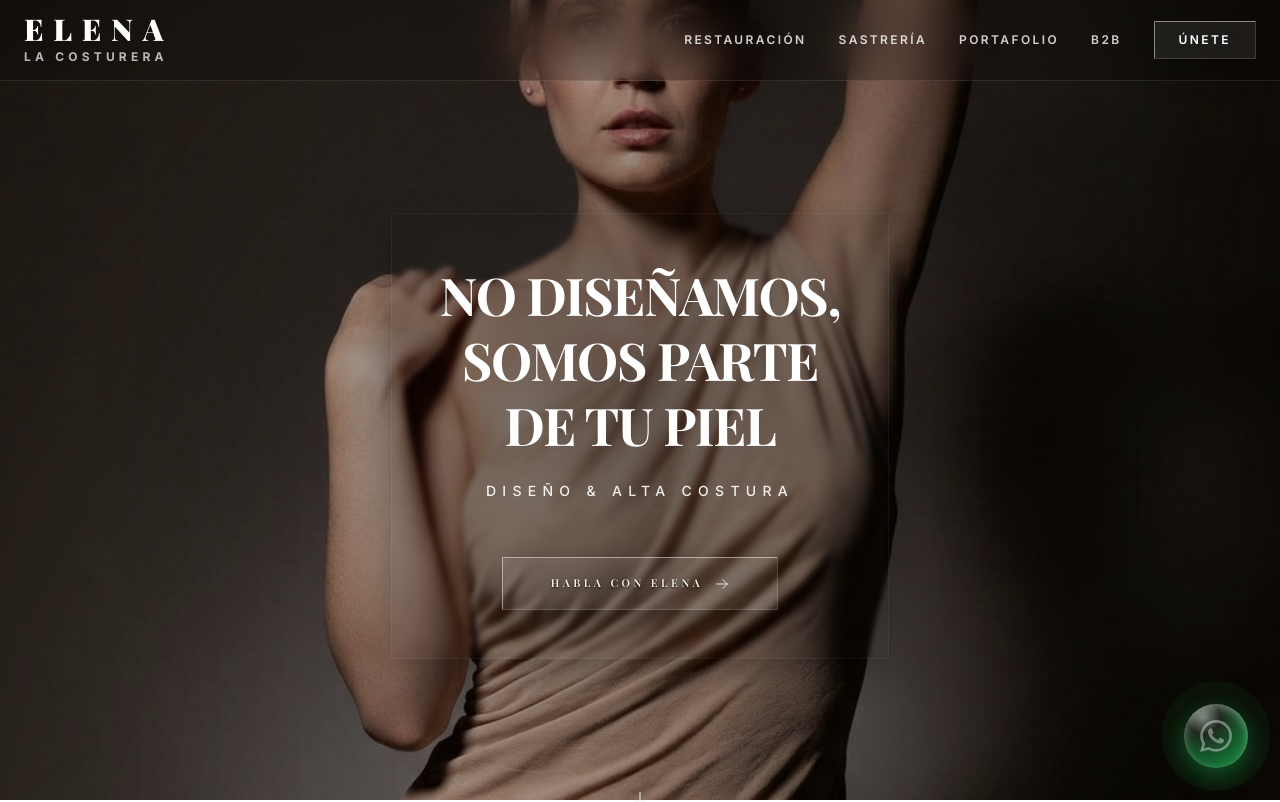
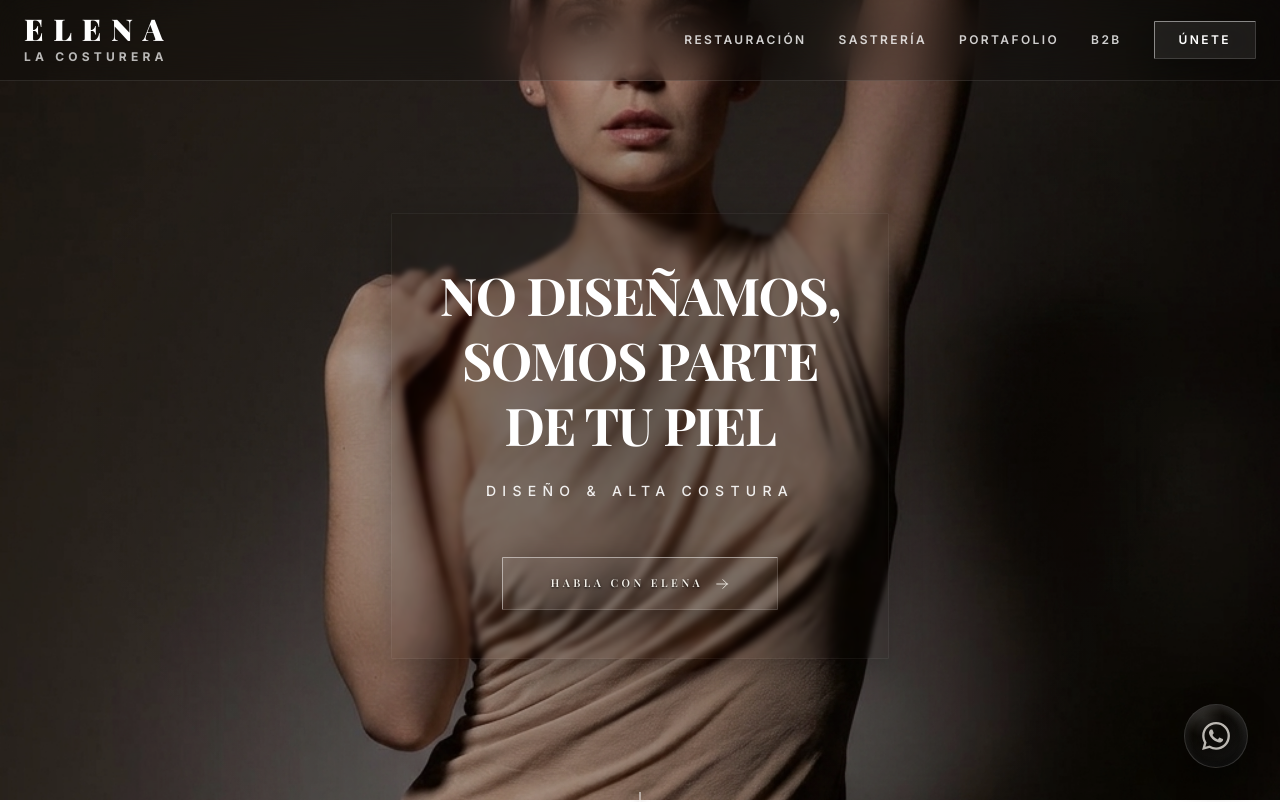
Before and after one commit to Gaz-Style/elena-atelier, a Next.js app: page / in a window 1280 px wide. Shown: the top 802 px of the page. Built offline with nearby package versions, Linux system fonts and the light colour scheme; a web font is replaced by a local one.

Commit message:
design: restyle WhatsApp button with smoked glass aesthetic

```diff
--- a/src/components/WhatsAppButton.tsx
+++ b/src/components/WhatsAppButton.tsx
@@ -55,41 +55,42 @@ export default function WhatsAppButton() {
             whileTap={{ scale: 0.9 }}
             className={`fixed bottom-6 right-6 md:bottom-8 md:right-8 z-50 flex items-center justify-center w-14 h-14 md:w-16 md:h-16 rounded-full group ${isScrolling ? 'pointer-events-none' : ''}`}
             style={{
-                background: 'radial-gradient(circle at 30% 20%, rgba(255, 255, 255, 0.5) 0%, rgba(255, 255, 255, 0.1) 25%, rgba(37, 211, 102, 0.4) 60%, rgba(37, 211, 102, 0.75) 100%)',
-                backdropFilter: 'blur(8px)',
-                WebkitBackdropFilter: 'blur(8px)',
-                boxShadow: 'inset 0px -4px 8px rgba(0, 0, 0, 0.1), inset 0px 3px 8px rgba(255, 255, 255, 0.4), 0px 8px 24px rgba(37, 211, 102, 0.35)',
-                border: 'none'
+                background: 'radial-gradient(circle at 30% 20%, rgba(255, 255, 255, 0.12) 0%, rgba(255, 255, 255, 0.02) 30%, rgba(26, 26, 26, 0.6) 70%, rgba(10, 10, 10, 0.9) 100%)',
+                backdropFilter: 'blur(12px)',
+                WebkitBackdropFilter: 'blur(12px)',
+                boxShadow: 'inset 0px -4px 10px rgba(0, 0, 0, 0.5), inset 0px 3px 8px rgba(255, 255, 255, 0.15), 0px 12px 32px rgba(0, 0, 0, 0.45)',
+                border: '0.5px solid rgba(255, 255, 255, 0.15)'
             }}
             aria-label="Contactar por WhatsApp"
         >
             {/* Ícono sólido oficial de WhatsApp en blanco, con sombra paralela */}
             <svg
                 viewBox="0 0 24 24"
-                width="32"
-                height="32"
+                width="28"
+                height="28"
                 fill="currentColor"
-                className="text-white/40 drop-shadow-sm group-hover:scale-110 group-hover:text-white/90 transition-all duration-300"
+                className="text-[#f5f2eb]/75 drop-shadow-[0_2px_4px_rgba(0,0,0,0.5)] group-hover:scale-110 group-hover:text-[#f5f2eb] transition-all duration-300"
             >
                 <path d="M17.472 14.382c-.297-.149-1.758-.867-2.03-.967-.273-.099-.471-.148-.67.15-.197.297-.767.966-.94 1.164-.173.199-.347.223-.644.075-.297-.15-1.255-.463-2.39-1.475-.888-.788-1.489-1.761-1.663-2.06-.173-.297-.018-.458.13-.606.134-.133.298-.347.446-.52.149-.174.198-.298.298-.497.099-.198.05-.371-.025-.52-.075-.149-.669-1.612-.916-2.207-.242-.579-.487-.5-.669-.51-.173-.008-.371-.01-.57-.01-.198 0-.52.074-.792.372-.272.297-1.04 1.016-1.04 2.479 0 1.462 1.065 2.875 1.213 3.074.149.198 2.096 3.2 5.077 4.487.709.306 1.262.489 1.694.625.712.227 1.36.195 1.871.118.571-.085 1.758-.719 2.006-1.413.248-.694.248-1.289.173-1.413-.074-.124-.272-.198-.57-.347m-5.421 7.403h-.004a9.87 9.87 0 01-5.031-1.378l-.361-.214-3.741.982.998-3.648-.235-.374a9.86 9.86 0 01-1.51-5.26c.001-5.45 4.436-9.884 9.888-9.884 2.64 0 5.122 1.03 6.988 2.898a9.825 9.825 0 012.893 6.994c-.003 5.45-4.437 9.884-9.885 9.884m8.413-18.297A11.815 11.815 0 0012.05 0C5.495 0 .16 5.335.157 11.892c0 2.096.547 4.142 1.588 5.945L.057 24l6.305-1.654a11.882 11.882 0 005.683 1.448h.005c6.554 0 11.89-5.335 11.893-11.893a11.821 11.821 0 00-3.48-8.413z"/>
             </svg>
 
             {/* Tooltip appearance on hover */}
             <span
-                className="absolute right-full mr-4 px-4 py-2 text-white text-sm font-medium rounded-2xl opacity-0 group-hover:opacity-100 transition-opacity whitespace-nowrap pointer-events-none"
+                className="absolute right-full mr-4 px-4 py-2.5 text-[#f5f2eb] text-xs font-serif rounded-sm opacity-0 group-hover:opacity-100 transition-opacity duration-500 whitespace-nowrap pointer-events-none"
                 style={{
-                    background: 'radial-gradient(circle at 30% 20%, rgba(255, 255, 255, 0.4) 0%, rgba(255, 255, 255, 0.05) 50%, rgba(0, 0, 0, 0.2) 100%)',
-                    backdropFilter: 'blur(8px)',
-                    WebkitBackdropFilter: 'blur(8px)',
-                    boxShadow: 'inset 0px 2px 4px rgba(255, 255, 255, 0.5), 0px 4px 12px rgba(0, 0, 0, 0.2)',
-                    border: 'none'
+                    background: 'radial-gradient(circle at 30% 20%, rgba(255, 255, 255, 0.08) 0%, rgba(26, 26, 26, 0.85) 100%)',
+                    backdropFilter: 'blur(10px)',
+                    WebkitBackdropFilter: 'blur(10px)',
+                    boxShadow: 'inset 0px 2px 4px rgba(255, 255, 255, 0.1), 0px 6px 20px rgba(0, 0, 0, 0.4)',
+                    border: '0.5px solid rgba(255, 255, 255, 0.08)',
+                    letterSpacing: '0.15em'
                 }}
             >
                 ¿En qué podemos ayudarte?
             </span>
 
-            {/* Pulsación verde muy tenue y lenta */}
-            <span className="absolute inset-0 rounded-full bg-[#25D366]/20 animate-ping pointer-events-none" style={{ animationDuration: '3s' }} />
+            {/* Pulsación sand muy tenue y lenta */}
+            <span className="absolute inset-0 rounded-full bg-white/10 animate-ping pointer-events-none" style={{ animationDuration: '4s' }} />
         </motion.a>
     );
 }
```
